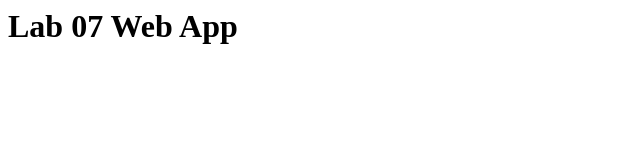
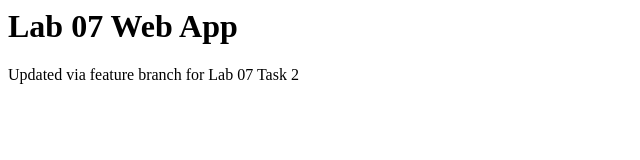
Before and after one commit to abeeshaazeem/systems-network-admin-lab, a plain HTML site: page app/index.html in a window 1280 px wide. Shown: the whole page, without its empty margins (0-640 px from the left). Drawn offline with Linux system fonts and the light colour scheme.

Commit message:
Update app page on feature branch

```diff
--- a/app/index.html
+++ b/app/index.html
@@ -1 +1,2 @@
 <h1>Lab 07 Web App</h1>
+<p>Updated via feature branch for Lab 07 Task 2</p>
```
